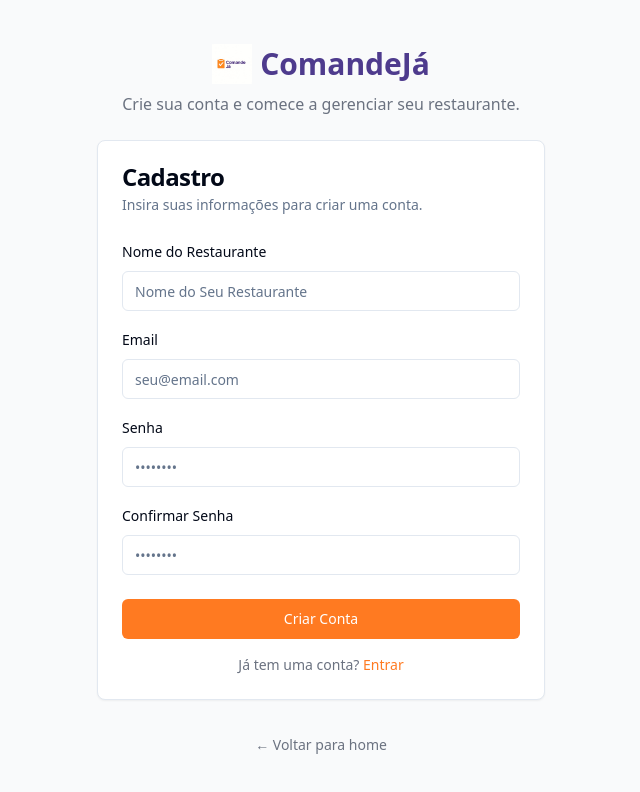
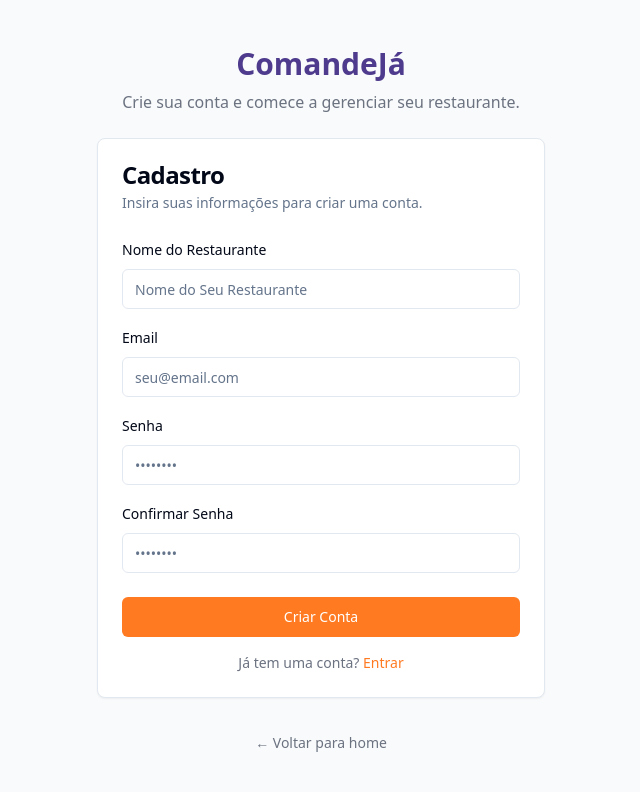
Before and after one commit to Nomade-PJ/comandeja, a React (Vite) app: page /register in a window 1280 px wide. Shown: the top 792 px of the page, without its empty margins (319-959 px from the left). Built offline with nearby package versions, Linux system fonts and the light colour scheme.

Commit message:
Remove logo and keep name
Remove the logo from all places and keep only the name.

```diff
--- a/index.html
+++ b/index.html
@@ -16,8 +16,6 @@
     <meta name="twitter:card" content="summary_large_image" />
     <meta name="twitter:site" content="@lovable_dev" />
     <meta name="twitter:image" content="https://lovable.dev/opengraph-image-p98pqg.png" />
-
-    <link rel="icon" href="/lovable-uploads/6ec02b00-828d-41c4-ad7c-9365cabb57ca.png" type="image/png">
   </head>
 
   <body>
--- a/src/components/DashboardLayout.tsx
+++ b/src/components/DashboardLayout.tsx
@@ -1,4 +1,3 @@
-
 import React from 'react';
 import { useNavigate } from 'react-router-dom';
 import { useAuth } from '@/contexts/AuthContext';
@@ -40,11 +39,6 @@ const DashboardLayout: React.FC<DashboardLayoutProps> = ({ children, title }) =>
         <div className="container mx-auto px-4 py-3 flex items-center justify-between">
           <div className="flex items-center space-x-3">
             <div className="flex items-center">
-              <img
-                src="/lovable-uploads/6ec02b00-828d-41c4-ad7c-9365cabb57ca.png"
-                alt="ComandeJá"
-                className="h-8 mr-2"
-              />
               <div className="font-bold text-[#4E3B8D] text-2xl">ComandeJá</div>
             </div>
             {restaurant && (
--- a/src/pages/Index.tsx
+++ b/src/pages/Index.tsx
@@ -1,4 +1,3 @@
-
 import React from 'react';
 import { Link } from 'react-router-dom';
 import { Button } from '@/components/ui/button';
@@ -12,11 +11,6 @@ const Index = () => {
       <header className="bg-white border-b">
         <div className="container mx-auto py-4 px-6 flex justify-between items-center">
           <div className="flex items-center">
-            <img
-              src="/lovable-uploads/6ec02b00-828d-41c4-ad7c-9365cabb57ca.png"
-              alt="ComandeJá"
-              className="h-10 mr-2"
-            />
             <span className="text-2xl font-bold text-[#4E3B8D]">ComandeJá</span>
           </div>
           <nav className="flex items-center space-x-4">
@@ -127,11 +121,6 @@ const Index = () => {
           <div className="flex flex-col md:flex-row justify-between">
             <div className="mb-8 md:mb-0">
               <div className="flex items-center mb-4">
-                <img
-                  src="/lovable-uploads/6ec02b00-828d-41c4-ad7c-9365cabb57ca.png"
-                  alt="ComandeJá"
-                  className="h-8 mr-2"
-                />
                 <h3 className="text-2xl font-bold">ComandeJá</h3>
               </div>
               <p className="text-gray-400 max-w-xs">
--- a/src/pages/Login.tsx
+++ b/src/pages/Login.tsx
@@ -1,4 +1,3 @@
-
 import React, { useState } from 'react';
 import { Link, useNavigate } from 'react-router-dom';
 import { Button } from '@/components/ui/button';
@@ -54,11 +53,6 @@ const Login = () => {
       <div className="w-full max-w-md">
         <div className="text-center mb-6">
           <div className="flex justify-center items-center mb-2">
-            <img
-              src="/lovable-uploads/6ec02b00-828d-41c4-ad7c-9365cabb57ca.png"
-              alt="ComandeJá"
-              className="h-10 mr-2"
-            />
             <h1 className="text-3xl font-bold text-[#4E3B8D]">ComandeJá</h1>
           </div>
           <p className="text-gray-500 mt-2">Bem-vindo de volta! Entre na sua conta.</p>
--- a/src/pages/Register.tsx
+++ b/src/pages/Register.tsx
@@ -1,4 +1,3 @@
-
 import React, { useState } from 'react';
 import { Link, useNavigate } from 'react-router-dom';
 import { Button } from '@/components/ui/button';
@@ -65,11 +64,6 @@ const Register = () => {
       <div className="w-full max-w-md">
         <div className="text-center mb-6">
           <div className="flex justify-center items-center mb-2">
-            <img
-              src="/lovable-uploads/6ec02b00-828d-41c4-ad7c-9365cabb57ca.png"
-              alt="ComandeJá"
-              className="h-10 mr-2"
-            />
             <h1 className="text-3xl font-bold text-[#4E3B8D]">ComandeJá</h1>
           </div>
           <p className="text-gray-500 mt-2">Crie sua conta e comece a gerenciar seu restaurante.</p>
```
